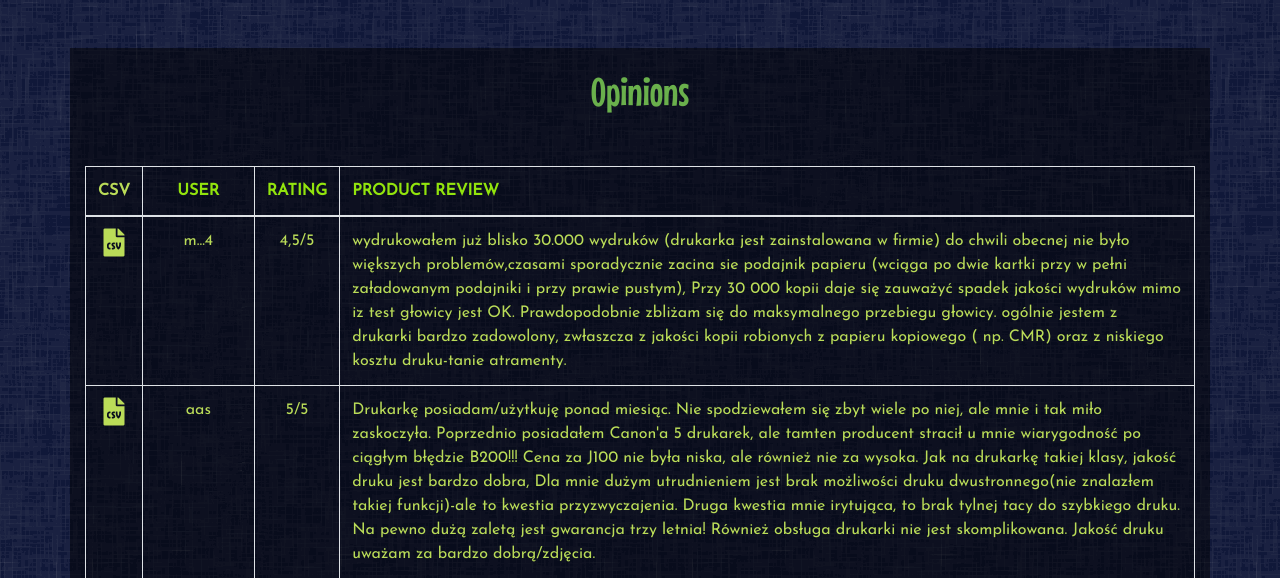
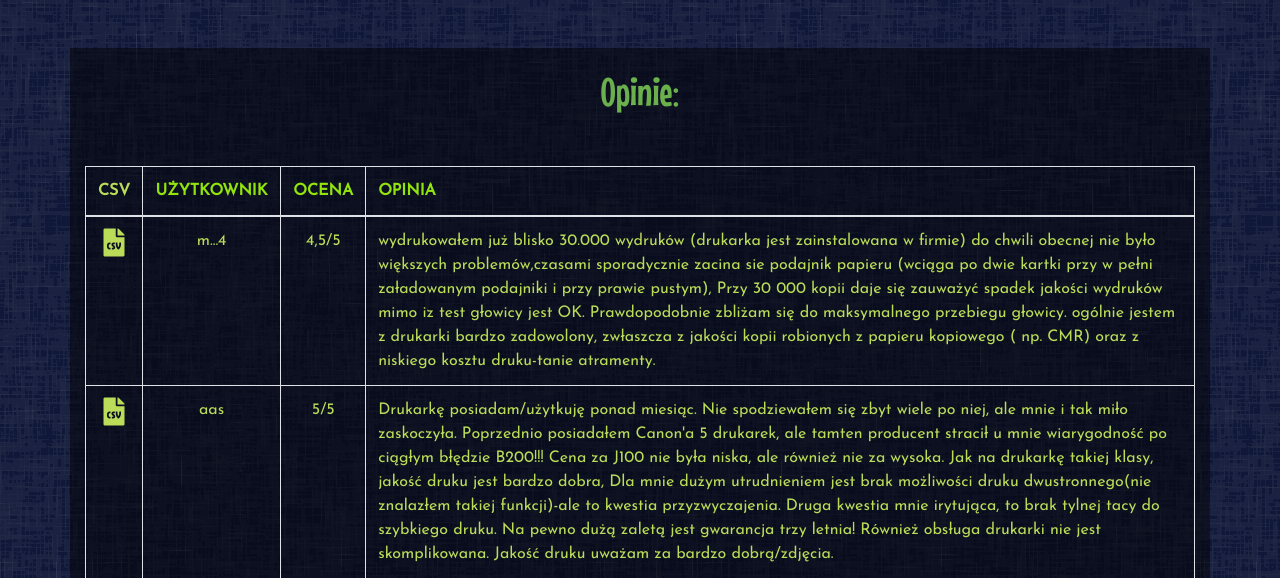
Before and after one commit to kkasztann/WebScraperETL, a Django app: page /opinions/81 in a window 1280 px wide. Shown: the part 132-710 px from the top of the page. Run offline with Django 3.2, Linux system fonts and the light colour scheme; data comes from the database, SQL or seed files in the repository; some libraries are stand-ins or nearby versions.

Commit message:
lang unificated

```diff
--- a/Application/WebScraperETL/templates/extract.html
+++ b/Application/WebScraperETL/templates/extract.html
@@ -1,10 +1,10 @@
 {% extends 'base.html'%}
 
-{% block title %}WebScraperETL | Opinions {% endblock%}
+{% block title %}WebScraperETL | Extract {% endblock%}
 
 {% block content %}
 <div class="extract">
-    <h1>Data successfully extracted</h1>
+    <h1>Dane pomyślnie pozyskane!</h1>
     <form action="transform" method="POST">
             {% csrf_token %}
             <a href="{% url 'run-t' %}">
--- a/Application/WebScraperETL/templates/load.html
+++ b/Application/WebScraperETL/templates/load.html
@@ -1,9 +1,9 @@
 {% extends 'base.html'%}
 
-{% block title %}WebScraperETL | Opinions {% endblock%}
+{% block title %}WebScraperETL | Load {% endblock%}
 
 {% block content %}
 <div class="load">
-    <h1>1 product and {{ sizeOpinion }} opinions succesfully loaded to database</h1>
+    <h1>1 produkt i {{ sizeOpinion }} opinii pomyślnie załadowano do bazy!</h1>
 </div>
 {% endblock %}
--- a/Application/WebScraperETL/templates/opinions.html
+++ b/Application/WebScraperETL/templates/opinions.html
@@ -4,16 +4,16 @@
 
 {% block content %}
 <div class="opinionsSection">
-    <h1>Opinions</h1>
+    <h1>Opinie:</h1>
     {% if allOpinions %}
         <div class="table-responsive">
         <table class="table table-bordered">
             <thead>
                 <tr>
                     <th scope="col"><a class="csv" href="{% url 'csv-opinions' %}">CSV</a></th>
-                    <th scope="col">USER</th>
-                    <th scope="col">RATING</th>
-                    <th scope="col" class="td-justify">PRODUCT REVIEW</th>
+                    <th scope="col">UŻYTKOWNIK</th>
+                    <th scope="col">OCENA</th>
+                    <th scope="col" class="td-justify">OPINIA</th>
                 </tr>
             </thead>
             <tbody>
--- a/Application/WebScraperETL/templates/product-details.html
+++ b/Application/WebScraperETL/templates/product-details.html
@@ -4,7 +4,7 @@
 
 {% block content %}
 <div class="productDetails">
-    <h1>Product Details</h1>
+    <h1>Parametry produktu:</h1>
     {% if productDetails %}
     <div class="table-responsive">
         <table class="table table-bordered">
--- a/Application/WebScraperETL/templates/products.html
+++ b/Application/WebScraperETL/templates/products.html
@@ -4,7 +4,7 @@
 
 {% block content %}
 <div class="product">
-    <h1>All products from database</h1>
+    <h1>Wszystkie produkty z bazy danych:</h1>
     {% if allProducts %}
     <div class="table-responsive products">
         <table class="table table-bordered">
--- a/Application/WebScraperETL/templates/run-etl.html
+++ b/Application/WebScraperETL/templates/run-etl.html
@@ -1,6 +1,6 @@
 {% extends 'base.html'%}
 
-{% block title %}WebScraperETL | Page2 {% endblock%}
+{% block title %}WebScraperETL | Run ETL {% endblock%}
 
 {% block content %}
 <div class="runETL">
--- a/Application/WebScraperETL/templates/transform.html
+++ b/Application/WebScraperETL/templates/transform.html
@@ -1,10 +1,10 @@
 {% extends 'base.html'%}
 
-{% block title %}WebScraperETL | Opinions {% endblock%}
+{% block title %}WebScraperETL | Transform {% endblock%}
 
 {% block content %}
 <div class="transform">
-    <h1>Data successfully transformed</h1>
+    <h1>Dane pomyślnie przetworzone!</h1>
     <form action="load" method="POST">
             {% csrf_token %}
             <a href="{% url 'run-l' %}">
```
